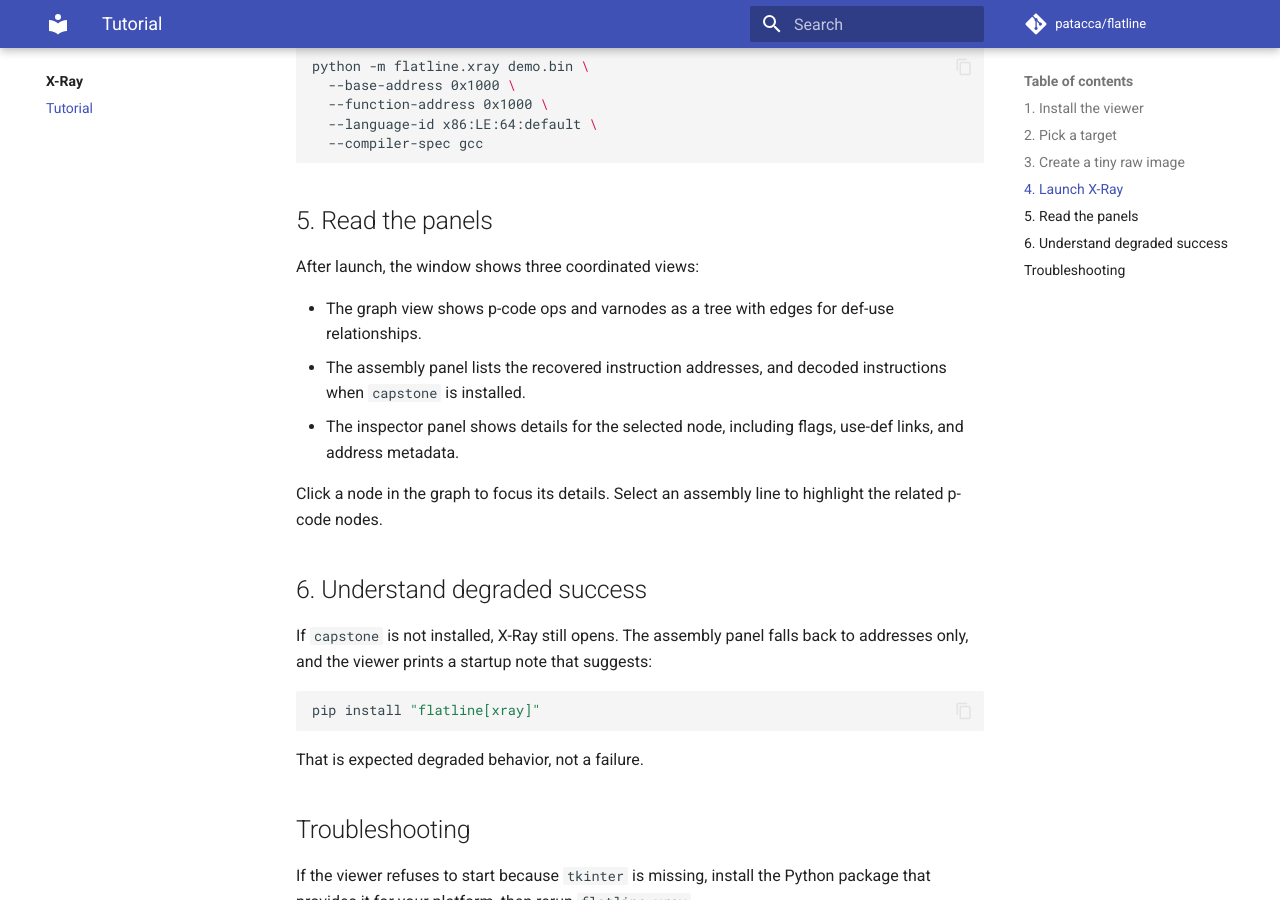
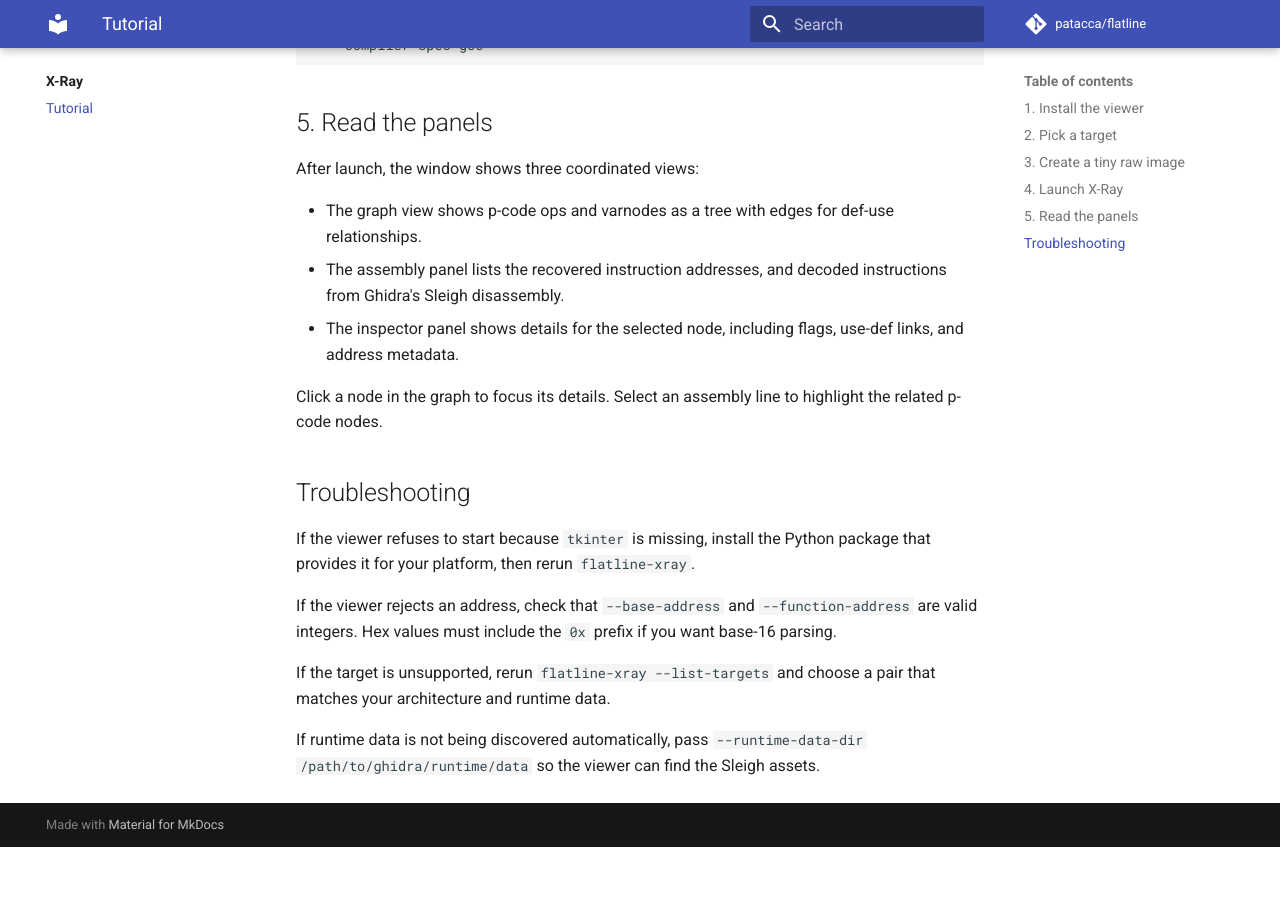
Before and after one commit to patacca/flatline, an MkDocs documentation site: the page built from docs-site/xray/tutorial.md, in a window 1280 px wide and 900 px high, scrolled down 1457 px. Built offline with MkDocs 1.6.1 and Material for MkDocs 9.7.7, drawn with Linux system fonts in a browser that asks for light colours; comment, search, counter and statistics services are not loaded; the version menu is left out; after the commit the page ends 2304 px from its top, so only the background shows below that; some of the changed text lies outside the part shown.

Commit message:
refactor(deps): remove capstone dependency + update docs

````diff
--- a/docs-site/xray/tutorial.md
+++ b/docs-site/xray/tutorial.md
@@ -12,14 +12,8 @@
 pip install flatline
 ```
 
-If you want richer assembly decoding, add the optional `xray` extra:
-
-```bash
-pip install "flatline[xray]"
-```
-
-The extra adds optional disassembly support via `capstone`. The viewer itself
-ships with plain `pip install flatline`.
+The viewer uses Ghidra's Sleigh disassembly natively, so `pip install flatline`
+is enough for decoded instructions.
 
 ## 2. Pick a target
 
@@ -77,23 +71,12 @@
 - The graph view shows p-code ops and varnodes as a tree with edges for
   def-use relationships.
 - The assembly panel lists the recovered instruction addresses, and decoded
-  instructions when `capstone` is installed.
+  instructions from Ghidra's Sleigh disassembly.
 - The inspector panel shows details for the selected node, including flags,
   use-def links, and address metadata.
 
 Click a node in the graph to focus its details. Select an assembly line to
 highlight the related p-code nodes.
-
-## 6. Understand degraded success
-
-If `capstone` is not installed, X-Ray still opens. The assembly panel falls
-back to addresses only, and the viewer prints a startup note that suggests:
-
-```bash
-pip install "flatline[xray]"
-```
-
-That is expected degraded behavior, not a failure.
 
 ## Troubleshooting
 
--- a/pyproject.toml
+++ b/pyproject.toml
@@ -44,9 +44,6 @@
 flatline-xray = "flatline.xray.__main__:_cli_entry"
 
 [project.optional-dependencies]
-xray = [
-    "capstone",
-]
 test = [
     "networkx",
     "pytest >= 8.0",
````
Also changed, not shown: README.md (+3 -1 lines), docs-site/installation.md (+3 -9 lines), docs-site/xray/index.md (+2 -10 lines), 1 other file.
